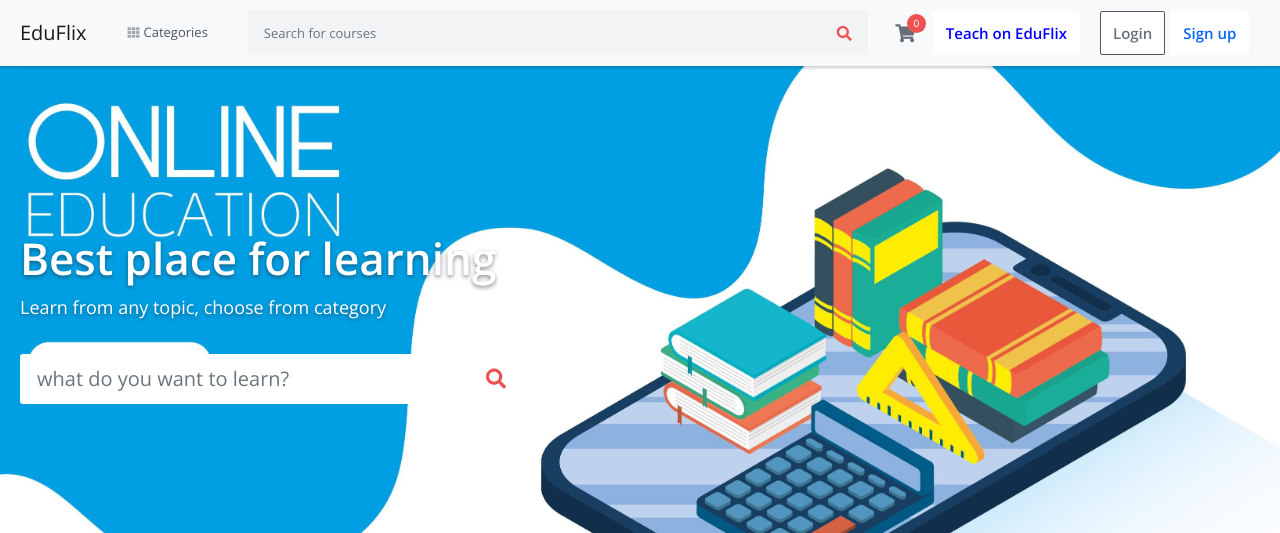
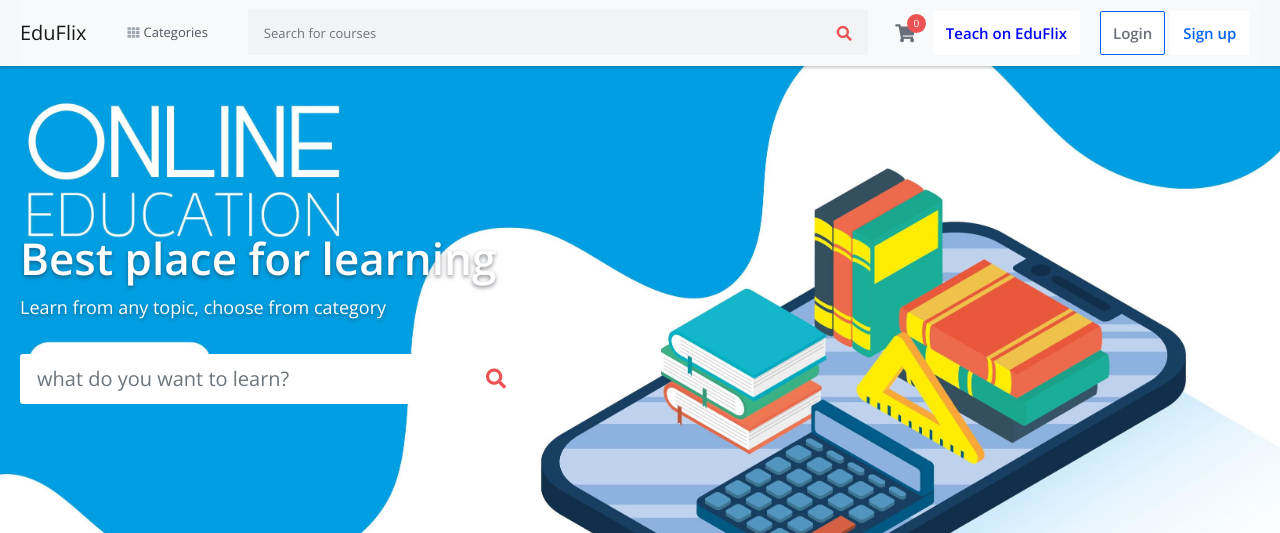
Before and after one commit to Mahak-Bhansali/EduFlix_Project, a Django app: template templates/index.html in a window 1280 px wide. Shown: the top 533 px of the page. Run offline with Django 3.2, Linux system fonts and the light colour scheme; the template is opened without the code that fills it, so the values that code supplies are empty; some libraries are stand-ins or nearby versions.

Commit message:
main css updated

```diff
--- a/static/frontend/css/main.css
+++ b/static/frontend/css/main.css
@@ -691,12 +691,13 @@ input:focus {
 .sign-in-box .btn-sign-in {
     color: #686f7a;
     background-color: #fff;
-    border: 1px solid #505763;
+    border: 1px solid #0464fc;
 }
 
 .sign-in-box .btn-sign-in:hover,
 .sign-in-box .btn-sign-in:focus {
-    background-color: #f2f3f5;
+    background-color: white;
+    color: #0464fc;
 }
 
 .sign-in-box .btn-sign-up {
```
Also changed, not shown: db.sqlite3.
